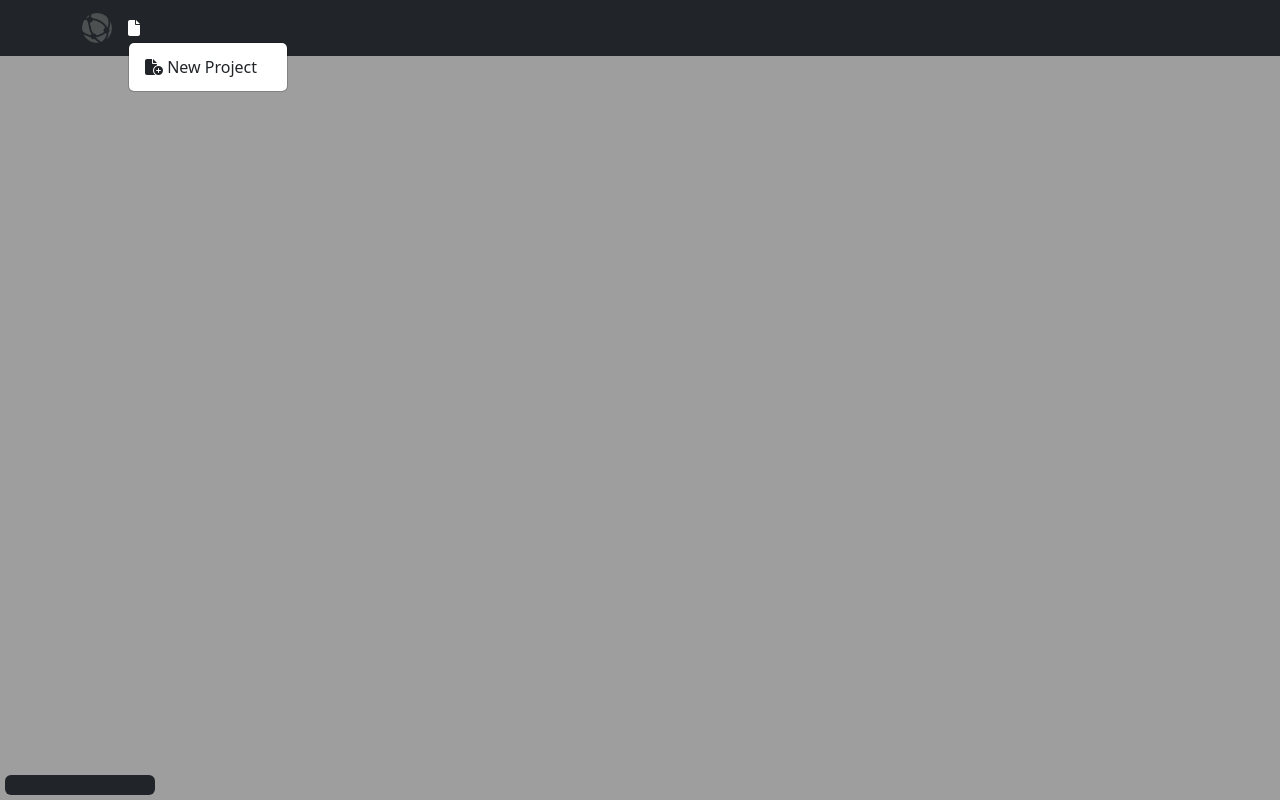
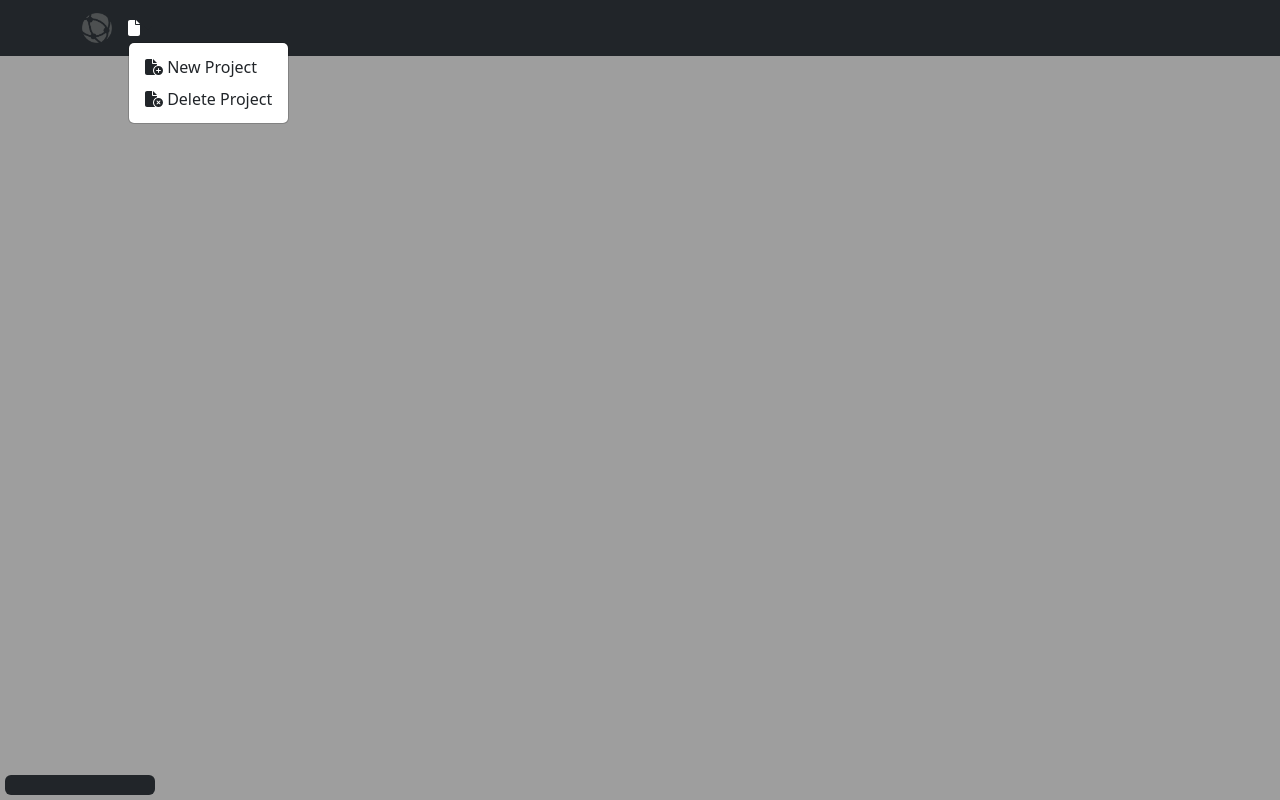
Before and after one commit to GeoIntel/GeoIntel, a React (Create React App) app in the folder client/: page / in a window 1280 px wide. Both pictures are taken after a click on the button 140 px from the left and 28 px from the top of the page. Built offline with nearby package versions, Linux system fonts and the light colour scheme.

Commit message:
Delete Project
Signed-off-by: Julio Jimenez <julio@julioj.com>

```diff
--- a/client/package.json
+++ b/client/package.json
@@ -17,6 +17,7 @@
     "react-bootstrap": "^2.5.0",
     "react-dom": "^18.2.0",
     "react-scripts": "5.0.1",
+    "react-toastify": "^9.0.8",
     "web-vitals": "^3.0.4"
   },
   "scripts": {
--- a/client/src/App.js
+++ b/client/src/App.js
@@ -1,4 +1,6 @@
 import React from 'react'
+import { ToastContainer } from 'react-toastify'
+import 'react-toastify/dist/ReactToastify.css'
 import NavBar from './components/NavBar'
 import OpenLayersMap from './components/OpenLayersMap'
 import Coordinates from './components/Coordinates'
@@ -6,6 +8,9 @@ import Coordinates from './components/Coordinates'
 const App = () => {
   return (
     <>
+      <ToastContainer
+        theme="dark"
+      />
       <NavBar />
       <OpenLayersMap features={[]} />
       <Coordinates />
--- /dev/null
+++ b/client/src/components/DeleteProject.js
@@ -0,0 +1,45 @@
+import React, { useState } from 'react'
+// import { toast } from 'react-toastify'
+import Offcanvas from 'react-bootstrap/Offcanvas'
+import { FontAwesomeIcon } from '@fortawesome/react-fontawesome'
+import { faFileCircleXmark } from '@fortawesome/free-solid-svg-icons'
+// import http from '../utils/http'
+
+const DeleteProject = () => {
+  const [show, setShow] = useState(false)
+
+  // const notify = () => toast.success(`Created project - ${projectName}`)
+
+  const handleClose = () => setShow(false)
+  const handleShow = () => setShow(true)
+
+  // const newProject = () => {
+  //   handleClose()
+  //   http('project', 'post', {
+  //     databaseName: projectName,
+  //     databaseDescription: projectDescription
+  //   })
+  //     .then(response => {
+  //       notify()
+  //       console.log(response.data)
+  //     })
+  //     .catch(error => {
+  //       console.log(error)
+  //     })
+  // }
+
+  return (
+    <>
+      <span onClick={handleShow}><FontAwesomeIcon icon={faFileCircleXmark} /> Delete Project</span>
+      <Offcanvas show={show} onHide={handleClose} placement="end">
+        <Offcanvas.Header closeButton>
+          <Offcanvas.Title><FontAwesomeIcon icon={faFileCircleXmark} /> Delete Project</Offcanvas.Title>
+        </Offcanvas.Header>
+        <Offcanvas.Body>
+        </Offcanvas.Body>
+      </Offcanvas>
+    </>
+  )
+}
+
+export default DeleteProject
--- a/client/src/components/NewProject.js
+++ b/client/src/components/NewProject.js
@@ -1,4 +1,5 @@
 import React, { useState } from 'react'
+import { toast } from 'react-toastify'
 import Offcanvas from 'react-bootstrap/Offcanvas'
 import Form from 'react-bootstrap/Form'
 import FloatingLabel from 'react-bootstrap/FloatingLabel'
@@ -14,6 +15,8 @@ const NewProject = () => {
   const [valid, setValid] = useState(false)
   const [nameErrorMessage, setNameErrorMessage] = useState('')
   const [descriptionErrorMessage, setDescriptionErrorMessage] = useState('')
+
+  const notify = () => toast.success(`Created project - ${projectName}`)
 
   const handleClose = () => setShow(false)
   const handleShow = () => setShow(true)
@@ -53,6 +56,7 @@ const NewProject = () => {
       databaseDescription: projectDescription
     })
       .then(response => {
+        notify()
         console.log(response.data)
       })
       .catch(error => {
--- a/client/src/components/ProjectsNav.js
+++ b/client/src/components/ProjectsNav.js
@@ -4,6 +4,7 @@ import { FontAwesomeIcon } from '@fortawesome/react-fontawesome'
 import { faFile } from '@fortawesome/free-solid-svg-icons'
 import ToolTip from './ToolTip'
 import NewProject from './NewProject'
+import DeleteProject from './DeleteProject'
 
 const ProjectsNav = () => {
   return (
@@ -15,6 +16,9 @@ const ProjectsNav = () => {
       <NavDropdown.Item href="#">
           <NewProject />
       </NavDropdown.Item>
+      <NavDropdown.Item href="#">
+          <DeleteProject />
+      </NavDropdown.Item>
     </NavDropdown>
   )
 }
```
Also changed, not shown: 1 other file (tests, documents, lock files or other folders).
